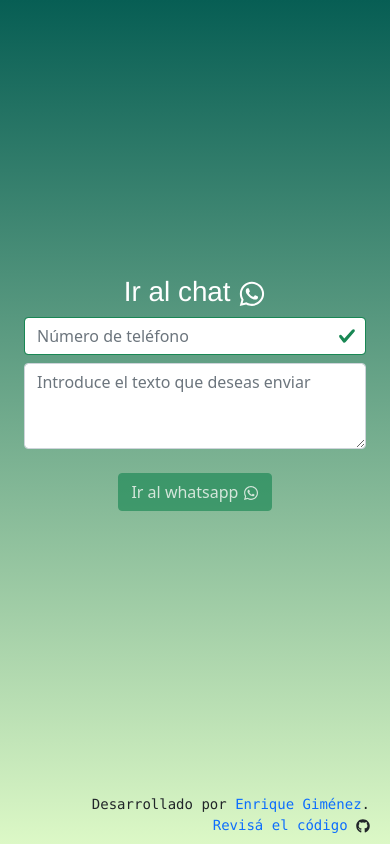
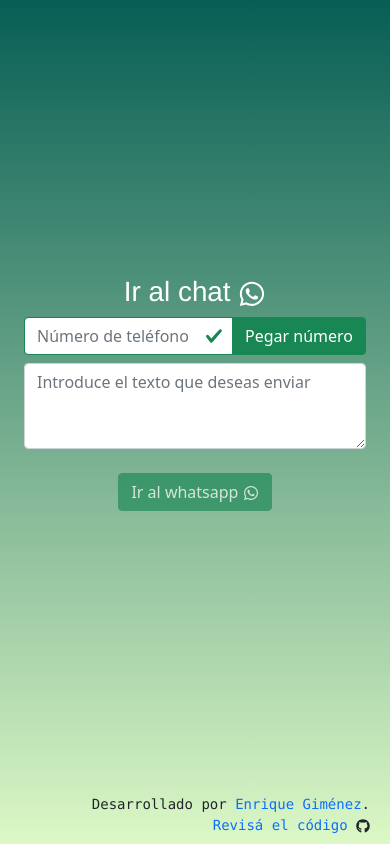
Before and after one commit to fenriquegimenez-zz/whatsapp-redirect, a Next.js app: page / in a window 390 px wide. Built offline with nearby package versions, Linux system fonts and the light colour scheme.

Commit message:
added a new feature to paste phone number and fixes

```diff
--- a/src/components/form.tsx
+++ b/src/components/form.tsx
@@ -4,6 +4,7 @@
 import { FaWhatsapp } from 'react-icons/fa';
 
 import { phoneValidator } from '../helpers';
+import { getFromClipboard } from '../helpers/getFromClipboard';
 
 interface FormData {
   text: string;
@@ -28,7 +29,9 @@
 
   const validatePhoneNumber = (values: FormData) => {
     const errors: { phoneNumber?: string } = {};
-    const { validNumber } = phoneValidator(values.phoneNumber);
+    const { validNumber } = phoneValidator(
+      values.phoneNumber.trim().replaceAll(' ', ''),
+    );
     if (!validNumber) errors.phoneNumber = 'Número de teléfono inválido';
     return errors;
   };
@@ -41,6 +44,23 @@
     onSubmit: redirect,
     validate: validatePhoneNumber,
   });
+
+  const handleClipboard = async () => {
+    try {
+      const text = await getFromClipboard();
+
+      if (text) {
+        formik.setFieldValue('phoneNumber', text);
+      } else {
+        inputRef.current?.focus();
+      }
+    } catch (error) {
+      console.error(error);
+      formik.setErrors({
+        phoneNumber: `Error al pegar el número de teléfono, por favor concede los permisos o pegalo manualmente.`,
+      });
+    }
+  };
 
   return (
     <>
@@ -61,6 +81,13 @@
               }`}
               placeholder="Número de teléfono"
             />
+            <button
+              type="button"
+              className="btn btn-success"
+              onClick={handleClipboard}
+            >
+              {'Pegar número'}
+            </button>
           </div>
           <ErrorMessage name="phoneNumber" />
           <div className="input-group my-2">
--- /dev/null
+++ b/src/helpers/getFromClipboard.ts
@@ -0,0 +1,20 @@
+export const getFromClipboard = async () => {
+  try {
+    const permissionStatus = await (navigator.permissions.query as any)({
+      name: 'clipboard-read',
+    });
+
+    // Si el permiso es concedido, lee el portapapeles
+    if (
+      permissionStatus.state == 'granted' ||
+      permissionStatus.state == 'prompt'
+    ) {
+      const text = await navigator.clipboard.readText();
+      return text;
+    } else {
+      throw new Error('Permiso para leer el portapapeles no concedido');
+    }
+  } catch (err) {
+    console.error('Error al leer el portapapeles:', err);
+  }
+};
```
